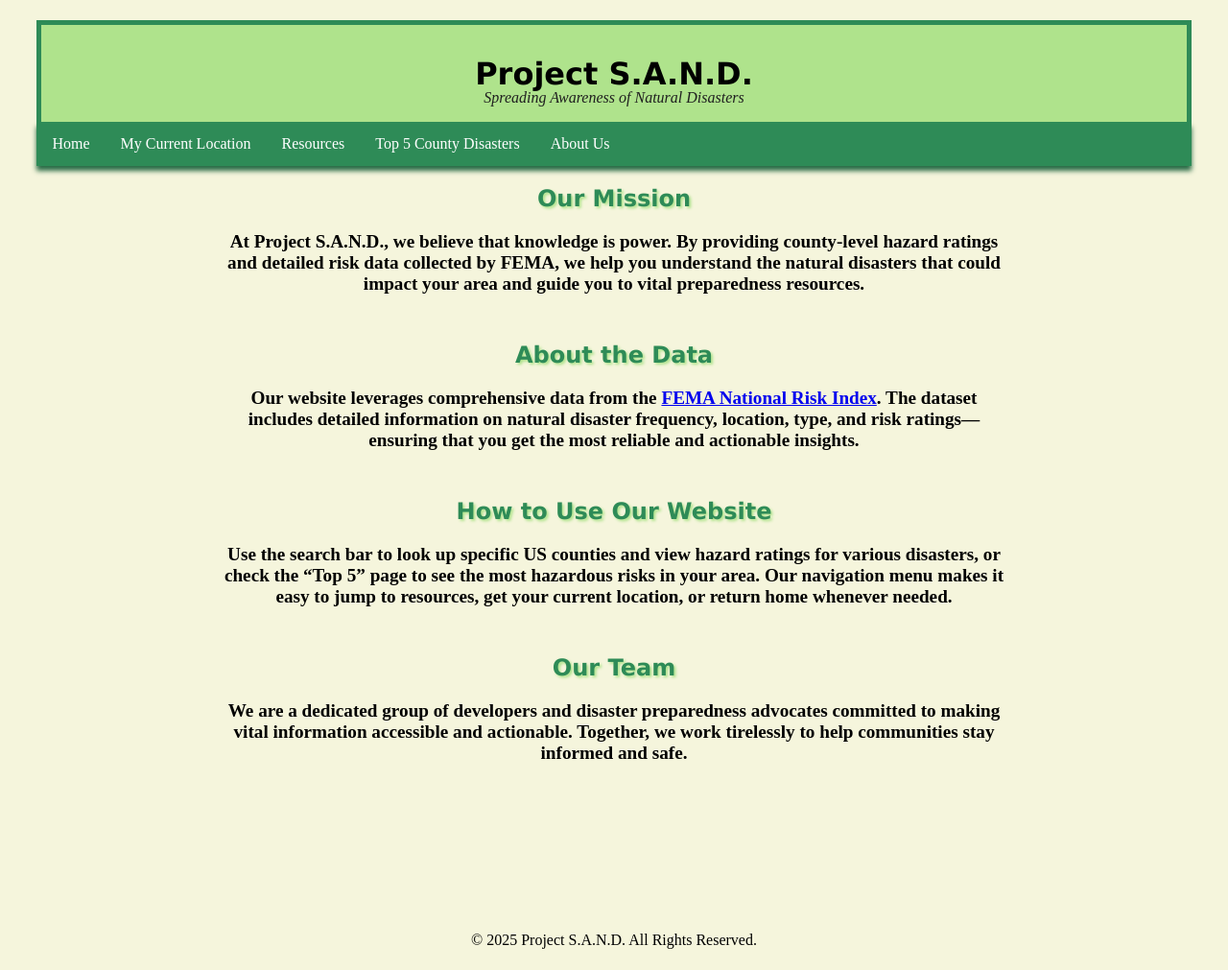
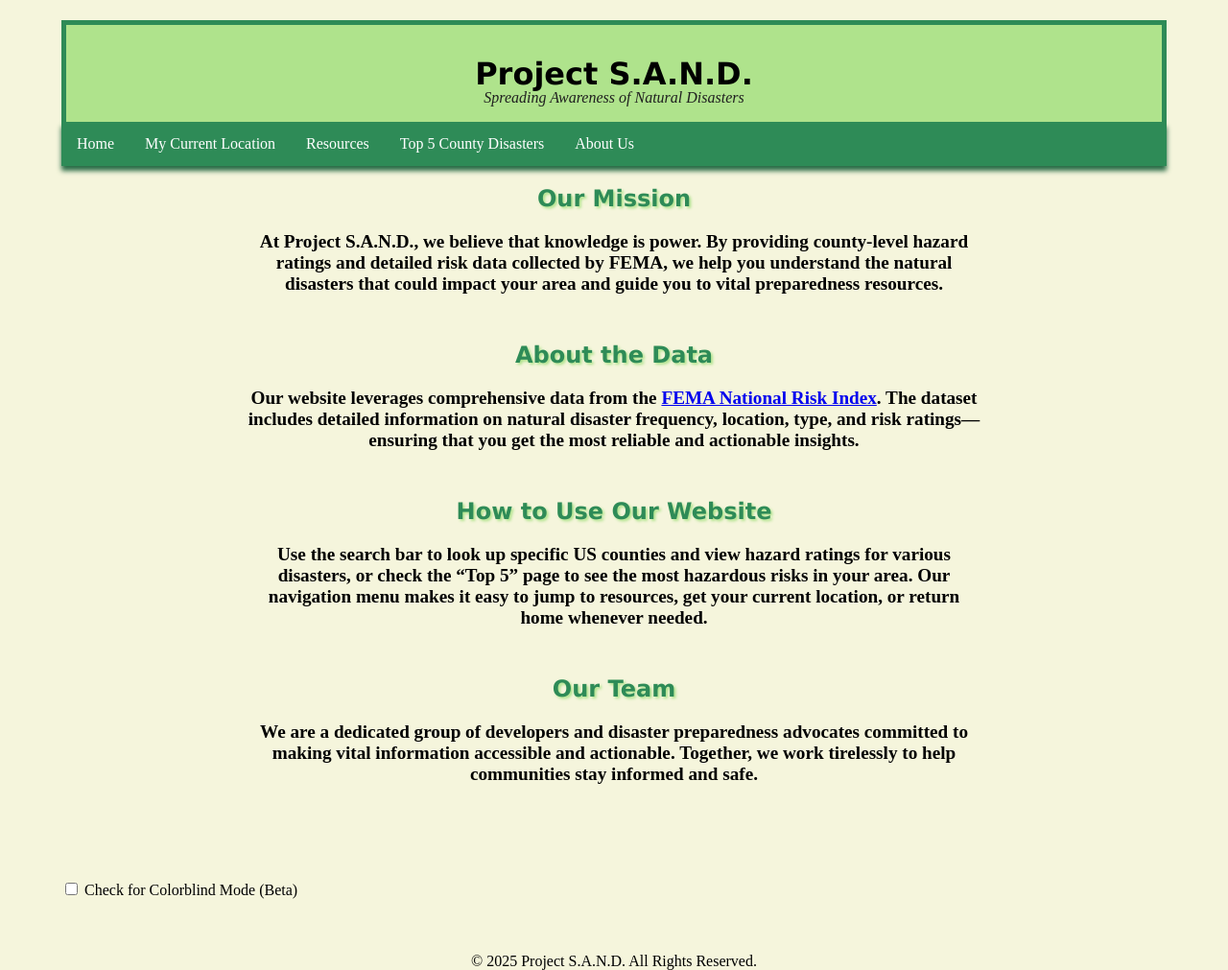
Before and after one commit to dynamiquet/Project-SAND, a Flask app: page /about in a window 1280 px wide. Shown: the whole page at 96% size. Before the commit the page ends 989 px from the top, so only its background shows below. Run offline with Flask 3, Linux system fonts and the light colour scheme.

Commit message:
Continued working on colorblind mode

```diff
--- a/static/datastyle.css
+++ b/static/datastyle.css
@@ -151,9 +151,10 @@ tr {
 	color: black;
 }
 
-body{
+body {
 	background-color: #F5F5DC;
-	margin: 0 3%;
+	margin-left: 5%;
+	margin-right: 5%;
 }
 
 h2 {
@@ -164,6 +165,33 @@ h2 {
 }
 
 h2#HelpfulTextAboveSearchInput {
+	color: #2E8B57;
+	text-align: center;
+	font-family: Verdana, Geneva, sans-serif;
+	text-shadow: 2px 2px 3px #afe38c;
+	border-bottom: 10px;
+	border-top: 10px;
+}
+
+h2#HelpfulTextAboveSearchInput2 {
+	color: #2E8B57;
+	text-align: center;
+	font-family: Verdana, Geneva, sans-serif;
+	text-shadow: 2px 2px 3px #afe38c;
+	border-bottom: 10px;
+	border-top: 10px;
+}
+
+h2#HelpfulTextAboveSearchInput3 {
+	color: #2E8B57;
+	text-align: center;
+	font-family: Verdana, Geneva, sans-serif;
+	text-shadow: 2px 2px 3px #afe38c;
+	border-bottom: 10px;
+	border-top: 10px;
+}
+
+h2#HelpfulTextAboveSearchInput4 {
 	color: #2E8B57;
 	text-align: center;
 	font-family: Verdana, Geneva, sans-serif;
--- a/static/scripts/script.js
+++ b/static/scripts/script.js
@@ -255,6 +255,7 @@ async function getUserCounty(position) {
 
 //   applyColorblindMode(isChecked);
 // }
+
 /* Uses the IBM color palette that is color-blind friendly */
 function colorblindMode() {
 
@@ -267,7 +268,10 @@ function colorblindMode() {
     document.getElementById("project-title").style.borderColor = "#785EF0";
     document.getElementById("HelpfulTextAboveSearchInput").style.color = "#648FFF";
     document.getElementById("HelpfulTextAboveSearchInput").style.textShadow = "none";
-    document.getElementById("input").style.backgroundColor = "#FE6100";
+
+    if (document.getElementById("input")) {
+      document.getElementById("input").style.backgroundColor = "#FE6100";
+    }
 
     if (document.getElementById("CheckAllDisasters")) {
       document.getElementById("CheckAllDisasters").style.backgroundColor = "#DC267F";
@@ -280,6 +284,22 @@ function colorblindMode() {
     if (document.getElementById("top5box")) {
       document.getElementById("top5box").style.backgroundColor = "#DC267F";
     }
+
+    /* WILL BE CHANGED AFTER CLASS WORKSHOP */
+    if (document.getElementById("HelpfulTextAboveSearchInput2")) {
+      document.getElementById("HelpfulTextAboveSearchInput2").style.color = "#648FFF";
+      document.getElementById("HelpfulTextAboveSearchInput2").style.textShadow = "none";
+    }
+
+    if (document.getElementById("HelpfulTextAboveSearchInput3")) {
+      document.getElementById("HelpfulTextAboveSearchInput3").style.color = "#648FFF";
+      document.getElementById("HelpfulTextAboveSearchInput3").style.textShadow = "none";
+    }
+
+    if (document.getElementById("HelpfulTextAboveSearchInput4")) {
+      document.getElementById("HelpfulTextAboveSearchInput4").style.color = "#648FFF";
+      document.getElementById("HelpfulTextAboveSearchInput4").style.textShadow = "none";
+    }
   /* Revert back to the normal styling */
   } else {
     document.body.style.background = "#F5F5DC";
@@ -289,7 +309,10 @@ function colorblindMode() {
     document.getElementById("project-title").style.borderColor = "#2E8B57";
     document.getElementById("HelpfulTextAboveSearchInput").style.color = "#2E8B57";
     document.getElementById("HelpfulTextAboveSearchInput").style.textShadow = "2px 2px 3px #afe38c";
-    document.getElementById("input").style.backgroundColor = "#FFC107";
+
+    if (document.getElementById("input")) {
+      document.getElementById("input").style.backgroundColor = "#FFC107";
+    }
 
     if (document.getElementById("CheckAllDisasters")) {
       document.getElementById("CheckAllDisasters").style.backgroundColor = "#afe38c";
@@ -302,6 +325,22 @@ function colorblindMode() {
     if (document.getElementById("top5box")) {
       document.getElementById("top5box").style.backgroundColor = "#afe38c";
     }
+
+    /* WILL BE CHANGED AFTER CLASS WORKSHOP */
+    if (document.getElementById("HelpfulTextAboveSearchInput2")) {
+      document.getElementById("HelpfulTextAboveSearchInput2").style.color = "#2E8B57";
+      document.getElementById("HelpfulTextAboveSearchInput2").style.textShadow = "2px 2px 3px #afe38c";
+    }
+
+    if (document.getElementById("HelpfulTextAboveSearchInput3")) {
+      document.getElementById("HelpfulTextAboveSearchInput3").style.color = "#2E8B57";
+      document.getElementById("HelpfulTextAboveSearchInput3").style.textShadow = "2px 2px 3px #afe38c";
+    }
+
+    if (document.getElementById("HelpfulTextAboveSearchInput4")) {
+      document.getElementById("HelpfulTextAboveSearchInput4").style.color = "#2E8B57";
+      document.getElementById("HelpfulTextAboveSearchInput4").style.textShadow = "2px 2px 3px #afe38c";
+    }
   }
 }
 
--- a/templates/about.html
+++ b/templates/about.html
@@ -1,10 +1,10 @@
 <!DOCTYPE html>
-<html lang="en">
+<html>
   <head>
-  <meta charset="UTF-8">
-  <meta name="viewport" content="width=device-width, initial-scale=1">
     <title>About Project S.A.N.D.</title>
     <link rel="stylesheet" href="{{ url_for('static', filename='datastyle.css') }}">
+    <script src="../static/scripts/script.js"></script>
+    <script src="../static/scripts/Counties.js"></script>
   </head>
 
   <body>
@@ -22,7 +22,7 @@
 
       <!-- Mission Section -->
       <section>
-      <h2>Our Mission</h2>
+        <h2 id="HelpfulTextAboveSearchInput">Our Mission</h2>
         <p>
           At Project S.A.N.D., we believe that knowledge is power. By providing county-level hazard ratings and detailed risk data collected by FEMA, we help you understand the natural disasters that could impact your area and guide you to vital preparedness resources.
         </p>
@@ -30,7 +30,7 @@
 
       <!-- Data Source Section -->
       <section>
-      <h2>About the Data</h2>
+        <h2 id="HelpfulTextAboveSearchInput2">About the Data</h2>
         <p>
           Our website leverages comprehensive data from the <a href="https://hazards.fema.gov/nri/data-resources#csvDownload" target="_blank">FEMA National Risk Index</a>. The dataset includes detailed information on natural disaster frequency, location, type, and risk ratings—ensuring that you get the most reliable and actionable insights.
         </p>
@@ -38,7 +38,7 @@
 
       <!-- How It Works Section -->
       <section>
-      <h2>How to Use Our Website</h2>
+        <h2 id="HelpfulTextAboveSearchInput3">How to Use Our Website</h2>
         <p>
           Use the search bar to look up specific US counties and view hazard ratings for various disasters, or check the “Top 5” page to see the most hazardous risks in your area. Our navigation menu makes it easy to jump to resources, get your current location, or return home whenever needed.
         </p>
@@ -46,7 +46,7 @@
 
       <!-- Our Team Section -->
       <section>
-      <h2>Our Team</h2>
+        <h2 id="HelpfulTextAboveSearchInput4">Our Team</h2>
         <p>
           We are a dedicated group of developers and disaster preparedness advocates committed to making vital information accessible and actionable. Together, we work tirelessly to help communities stay informed and safe.
         </p>
@@ -56,5 +56,10 @@
       <footer>
         <p>&copy; 2025 Project S.A.N.D. All Rights Reserved.</p>
       </footer>
+
+      <div id="getColorblindMode">
+        <input type="checkbox" id="colorblind-mode" onclick="colorblindMode()">
+        <label for="colorblind-mode"> Check for Colorblind Mode (Beta)</label>
+    </div>
   </body>
 </html>
--- a/templates/getlocation.html
+++ b/templates/getlocation.html
@@ -17,11 +17,11 @@
                 <li class = "navigationBar_li"><a href="/about">About Us</a></li>
             </ul>
 
-            <h2 id = "HelpfulTextAboveMaps">Click the button below to find your county!</h2>
+            <h2 id = "HelpfulTextAboveSearchInput">Click the button below to find your county!</h2>
 
             <div id = "GoogleMap"> </div>
 
-            <button type = 'button' onclick="getCurrentLocation()" id = "GetLocationButton">Get my Location!</button>
+            <button type = 'button' onclick="getCurrentLocation()" id="GetLocationButton">Get my Location!</button>
 
             <p id = "UserCoordinates"> Your Coordinate are: Currently Unkown <br>...scary</p>
 
--- a/templates/index.html
+++ b/templates/index.html
@@ -188,9 +188,5 @@
             <label for="colorblind-mode"> Check for Colorblind Mode (Beta)</label>
         </div>
 
-        <div><h4>Sources</h4></div>
-
-        <div><h4>Help Box</h4></div>
-
     </body>
 </html>
--- a/templates/resources.html
+++ b/templates/resources.html
@@ -18,7 +18,7 @@
         </ul>
 
         <div>
-            <h2> Click on Any of the Disasters Below to Become More Weather Aware </h2>
+            <h2 id="HelpfulTextAboveSearchInput"> Click on Any of the Disasters Below to Become More Weather Aware </h2>
             <table class="resourcestable">
                 <tr>
                     <td class="avalanche"> <a href="https://www.ready.gov/avalanche">Avalanches</a> </td>
```
Lines whose indentation alone changed are shown as unchanged.
